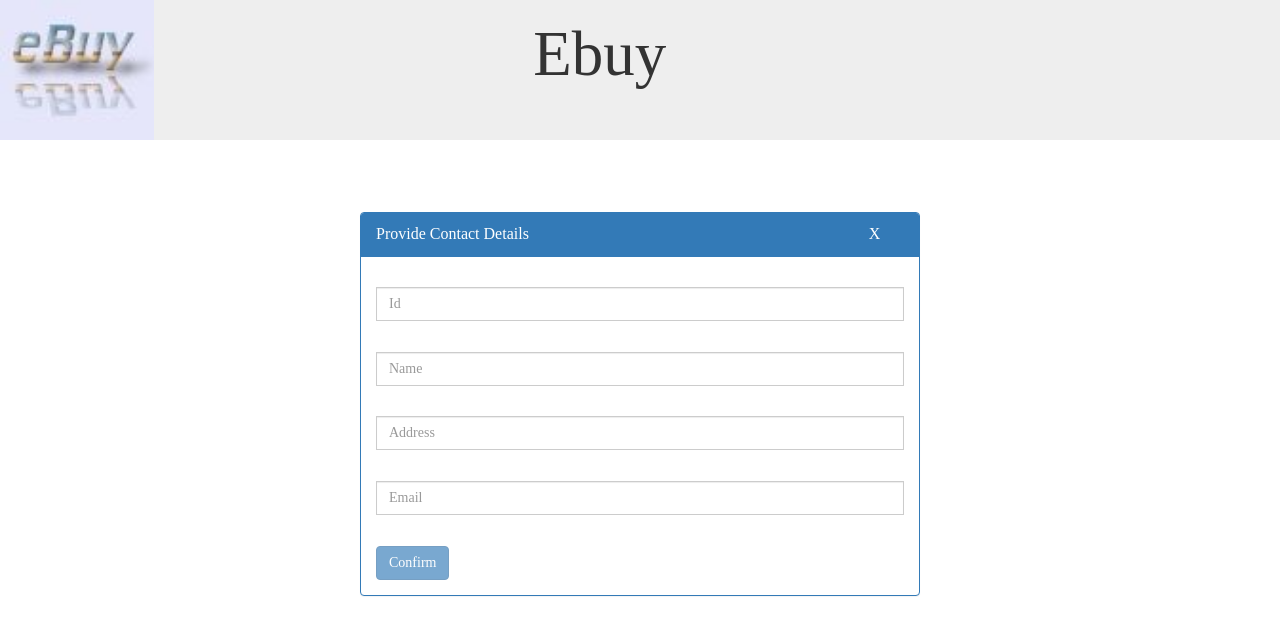
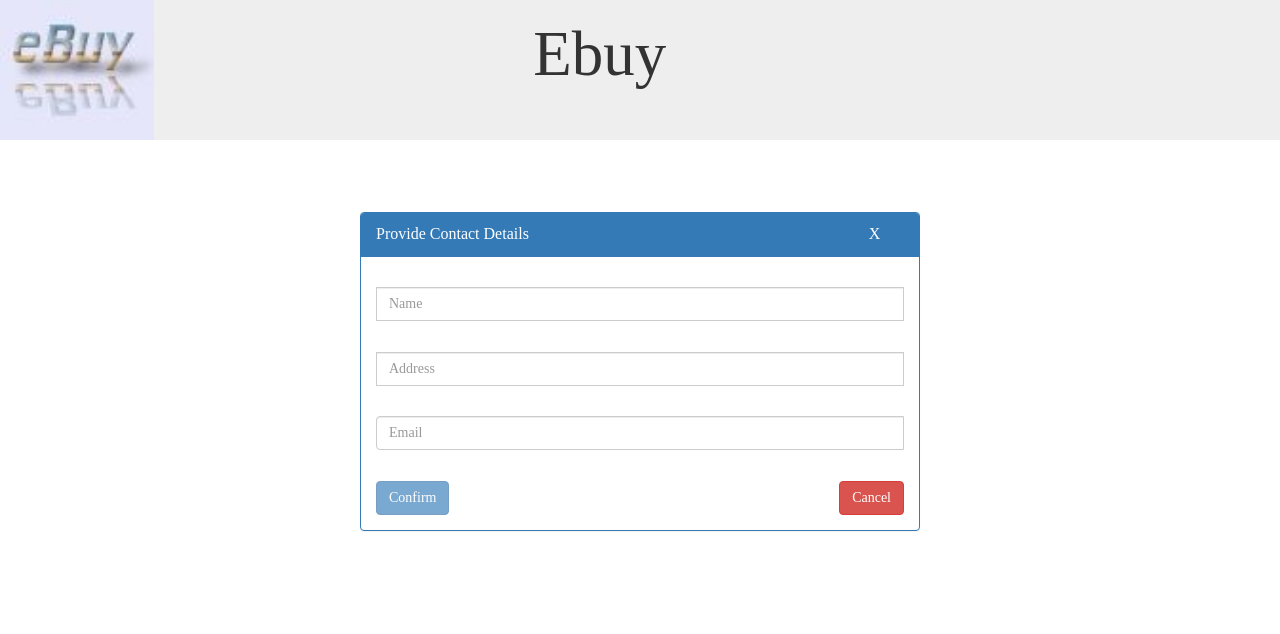
Before and after one commit to orrmorad/Ebuy, an Angular app: page /casualpopup in a window 1280 px wide. Shown: the top 634 px of the page. Built offline with nearby package versions, Linux system fonts and the light colour scheme.

Commit message:
register-casual
delete id from the form
add validation on email
add cancle button

```diff
--- a/src/app/common/components/register-casual-popup/register-casual-popup.component.html
+++ b/src/app/common/components/register-casual-popup/register-casual-popup.component.html
@@ -9,19 +9,27 @@
       <div class="panel-body">
         <form id="loginform" class="form-horizontal" role="form" (ngSubmit)="submitDetails()">
           <div class="input-group">
-            <input type="text" class="form-control" [(ngModel)]="customerId" (ngModelChange)="detaisChanged()" name="Id" value="" placeholder="Id">
-          </div>
-          <div class="input-group">
             <input type="text" class="form-control" [(ngModel)]="name" (ngModelChange)="detaisChanged()" name="name" placeholder="Name">
           </div>
           <div class="input-group">
             <input type="text" class="form-control" [(ngModel)]="address" (ngModelChange)="detaisChanged()" name="address" placeholder="Address">
           </div>
           <div class="input-group">
-            <input type="text" class="form-control" [(ngModel)]="email" (ngModelChange)="detaisChanged()" name="email" placeholder="Email">
+            <input id="emailOfUser" type="email" class="form-control" [(ngModel)]="email" (ngModelChange)="detaisChanged()" name="email" placeholder="Email"
+            required #emailOfUser="ngModel"
+            pattern="^\w+([\.-]?\w+)*@\w+([\.-]?\w+)*(\.\w{2,3})+$">
+          <div class="md-errors-spacer" [hidden]="emailOfUser.valid || emailOfUser.untouched">
+            <div *ngIf="emailOfUser.errors && emailOfUser.errors.required" style="color:red">
+              Email is required
+            </div>
+            <div *ngIf="emailOfUser.errors && emailOfUser.errors.pattern" style="color:red">
+              Email is invalid
+            </div>
+          </div>
           </div>
           <div class="buttons-container">
             <button type="submit" class="btn btn-primary" [disabled]="!isAllFieldsValid">Confirm</button>
+            <button type="button" class="btn btn-danger" (click)="close()">Cancel</button>
           </div>
         </form>
       </div>
--- a/src/app/common/components/register-casual-popup/register-casual-popup.component.ts
+++ b/src/app/common/components/register-casual-popup/register-casual-popup.component.ts
@@ -1,4 +1,4 @@
-import { Component, OnInit, Output, EventEmitter } from '@angular/core';
+import { Component, OnInit, Output, EventEmitter, ElementRef, ViewChild, AfterViewInit  } from '@angular/core';
 import { CustomerService } from '../../../services/customer.service';
 
 @Component({
@@ -6,8 +6,8 @@
   templateUrl: './register-casual-popup.component.html',
   styleUrls: ['./register-casual-popup.component.scss']
 })
-export class RegisterCasualPopupComponent implements OnInit {
-  customerId: number;
+export class RegisterCasualPopupComponent implements OnInit, AfterViewInit  {
+  @ViewChild('emailOfUser') myEmail: any;
   name: string = "";
   address: string = "";
   email: string = "";
@@ -21,9 +21,12 @@
   ngOnInit() {
   }
 
+  ngAfterViewInit() {
+    console.log(this.myEmail.nativeElement);
+  }
+
   submitDetails() {
     this.details = {
-      'CustomerId': this.customerId,
       'Name': this.name,
       'Address': this.address,
       'Email': this.email
@@ -36,7 +39,8 @@
   }
 
   detaisChanged() {
-    this.isAllFieldsValid = this.customerId && this.address != "" && this.email != "" && this.name != "";
+    this.isAllFieldsValid = this.address != "" && this.email != "" && this.name != "" && this.myEmail.errors == null;
+    console.log(this.myEmail);
   }
 
 }
--- a/src/app/components/container/customer-login/customer-login.component.ts
+++ b/src/app/components/container/customer-login/customer-login.component.ts
@@ -41,7 +41,7 @@
 
   getDetails(e: ICasualCustomer) {
     this.showPopup = false;
-    this.customerService.addCasualMember(e.CustomerId, e.Name, e.Address, e.Email)
+    this.customerService.addCasualMember(e.Name, e.Address, e.Email)
       .subscribe(response => {
         return;
       });
--- a/src/app/services/customer.service.ts
+++ b/src/app/services/customer.service.ts
@@ -49,20 +49,16 @@
       .catch(this.handleErrorObservable);
   }
 
-  addCasualMember(customerId: number, name: string, address: string, email: string) {
+  addCasualMember(name: string, address: string, email: string) {
     var headers = new Headers();
     headers.append('Content-Type', 'application/json');
     headers.append('Access-Control-Allow-Origin', '*');
     var body = {
-      'customerId': customerId,
       'Name': name,
       'Address': address,
       'Email': email
     };
     return this.http.post(uri + '/customer/AddCasualCustomer', body, { headers: headers })
-      .map((res) => {
-        res.json();
-      })
       .catch(this.handleErrorObservable);
   }
 
```
